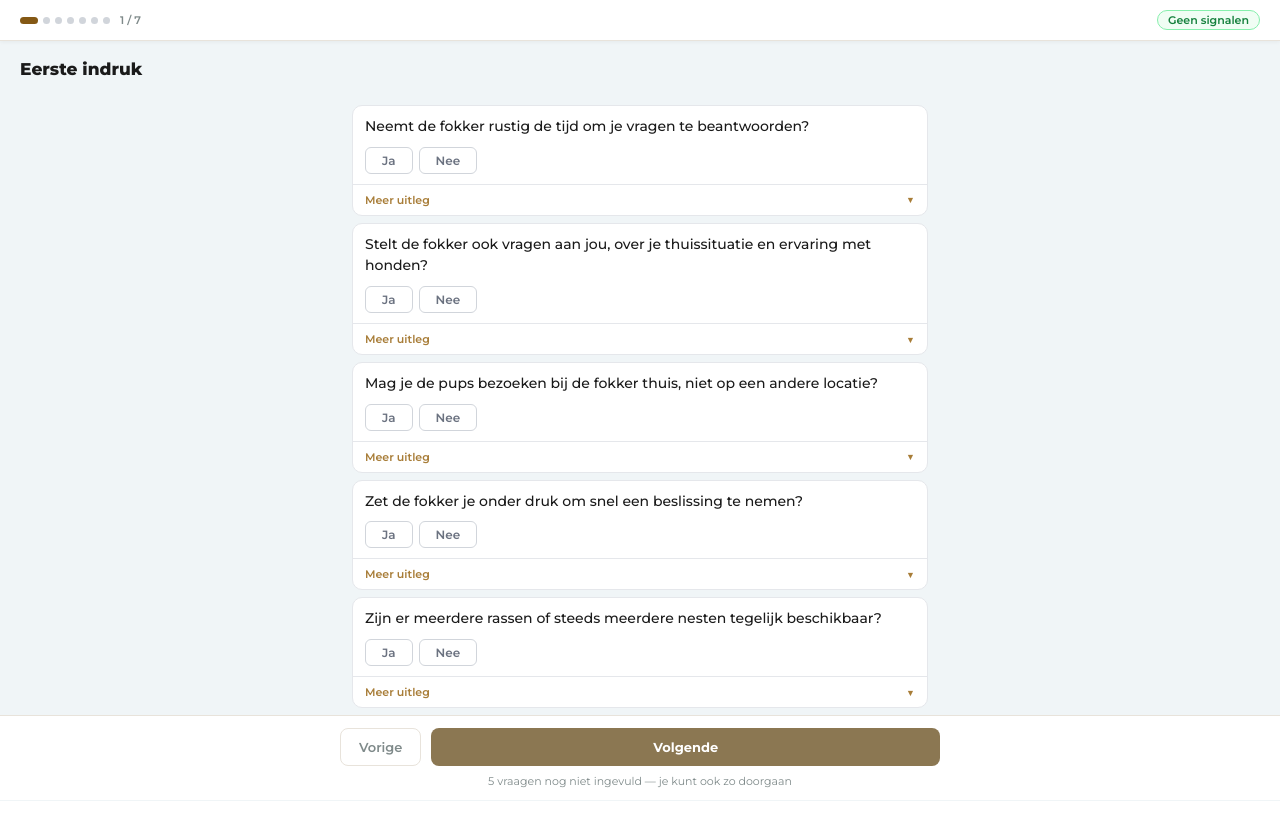
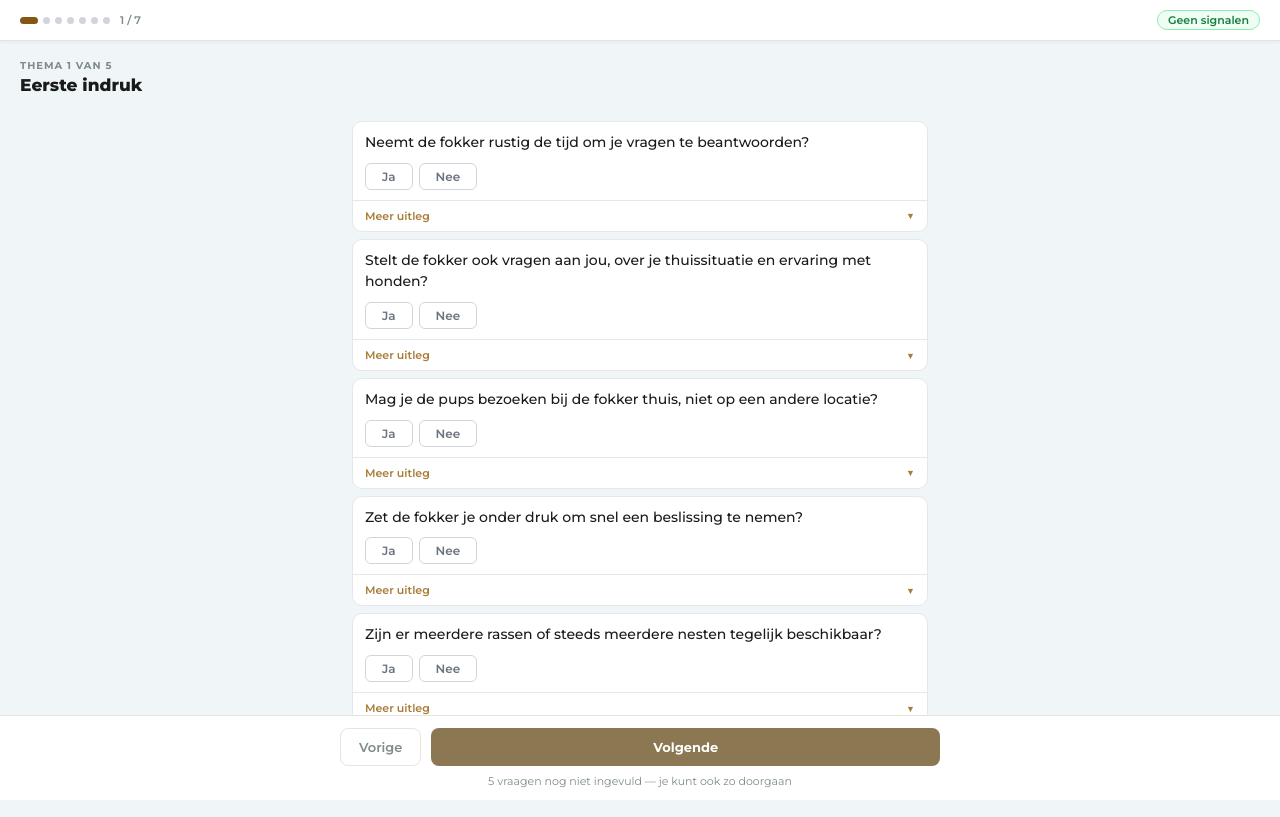
Before and after one commit to opvierpootjes-web/fokkercheck, a React (Vite) app: page / in a window 1280 px wide. Both pictures are taken after a click on the button "Start de check". Built offline with nearby package versions, Linux system fonts and the light colour scheme.

Commit message:
feat: thema-label toegevoegd boven vragen in vragenflow

```diff
--- a/src/App.jsx
+++ b/src/App.jsx
@@ -188,6 +188,11 @@ function pageTitle(pageQuestions) {
     if (t.questions.some(q => q.id === firstId)) return t.name;
   }
   return '';
+}
+function pageThemeIndex(pageQuestions) {
+  const firstId = pageQuestions[0]?.id ?? '';
+  const idx = THEMES.findIndex(t => t.questions.some(q => q.id === firstId));
+  return idx >= 0 ? idx + 1 : null;
 }
 
 const DISCLAIMER = 'Deze tool geeft een inschatting op basis van de antwoorden die je hebt ingevuld. Geen enkele vraag bepaalt op zichzelf of een fokker goed of slecht is. Meerdere kleine aandachtspunten samen kunnen een reden zijn om extra kritisch te zijn. Andersom hoeft één aandachtspunt niet direct te betekenen dat er iets mis is. Voelt iets niet goed, maar kun je niet precies uitleggen waarom? Neem dat gevoel serieus.';
@@ -444,6 +449,7 @@ function ThemeScreen({ questions, idx, total, answers, onAns, onNext, onPrev })
   const unanswered = questions.filter(q => !answers[q.id]).length;
   const isLast = idx === total - 1;
   const title = pageTitle(questions);
+  const themeIndex = pageThemeIndex(questions);
   return (
     <div style={{ minHeight: '100vh', background: '#f0f5f7', fontFamily: 'Montserrat, Helvetica Neue, Arial, sans-serif', color: C.dark, display: 'flex', flexDirection: 'column' }}>
       <div style={{ position: 'sticky', top: 0, zIndex: 20, background: '#fff', borderBottom: '1px solid #e8e3db', padding: '10px 20px', display: 'flex', justifyContent: 'space-between', alignItems: 'center', boxShadow: '0 1px 4px rgba(0,0,0,0.05)' }}>
@@ -454,6 +460,11 @@ function ThemeScreen({ questions, idx, total, answers, onAns, onNext, onPrev })
         <LiveBadge answers={answers} />
       </div>
       <div style={{ background: '#f0f5f7', color: '#1a1a1a', padding: '18px 20px 16px' }}>
+        {themeIndex && (
+          <p style={{ margin: '0 0 3px', fontSize: 10, fontWeight: 700, color: C.grey, textTransform: 'uppercase', letterSpacing: '0.1em' }}>
+            Thema {themeIndex} van 5
+          </p>
+        )}
         <h2 style={{ margin: 0, fontSize: 17, fontWeight: 800 }}>{title}</h2>
       </div>
       <div style={{ flex: 1, padding: '10px 12px 8px', maxWidth: 600, margin: '0 auto', width: '100%' }}>
```
